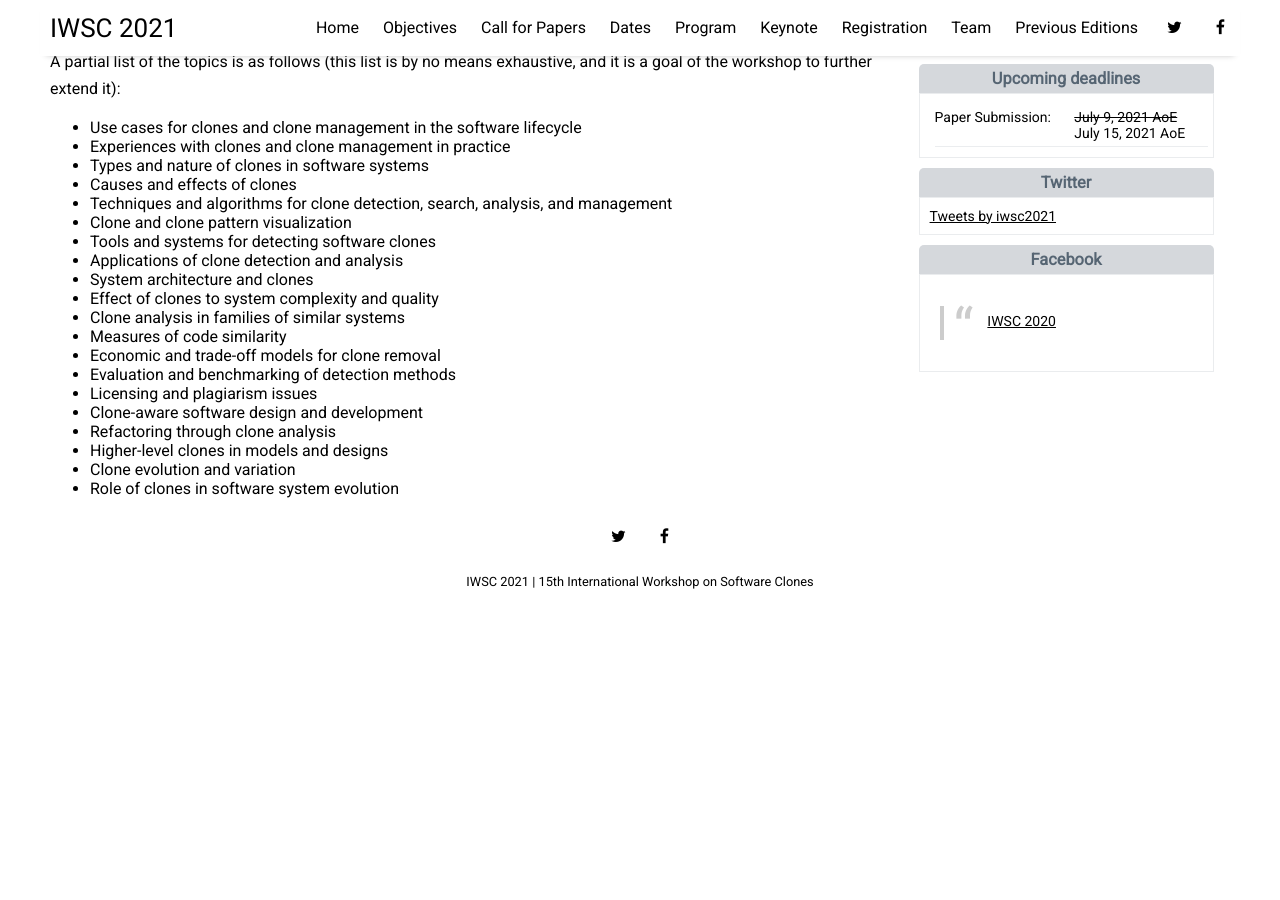
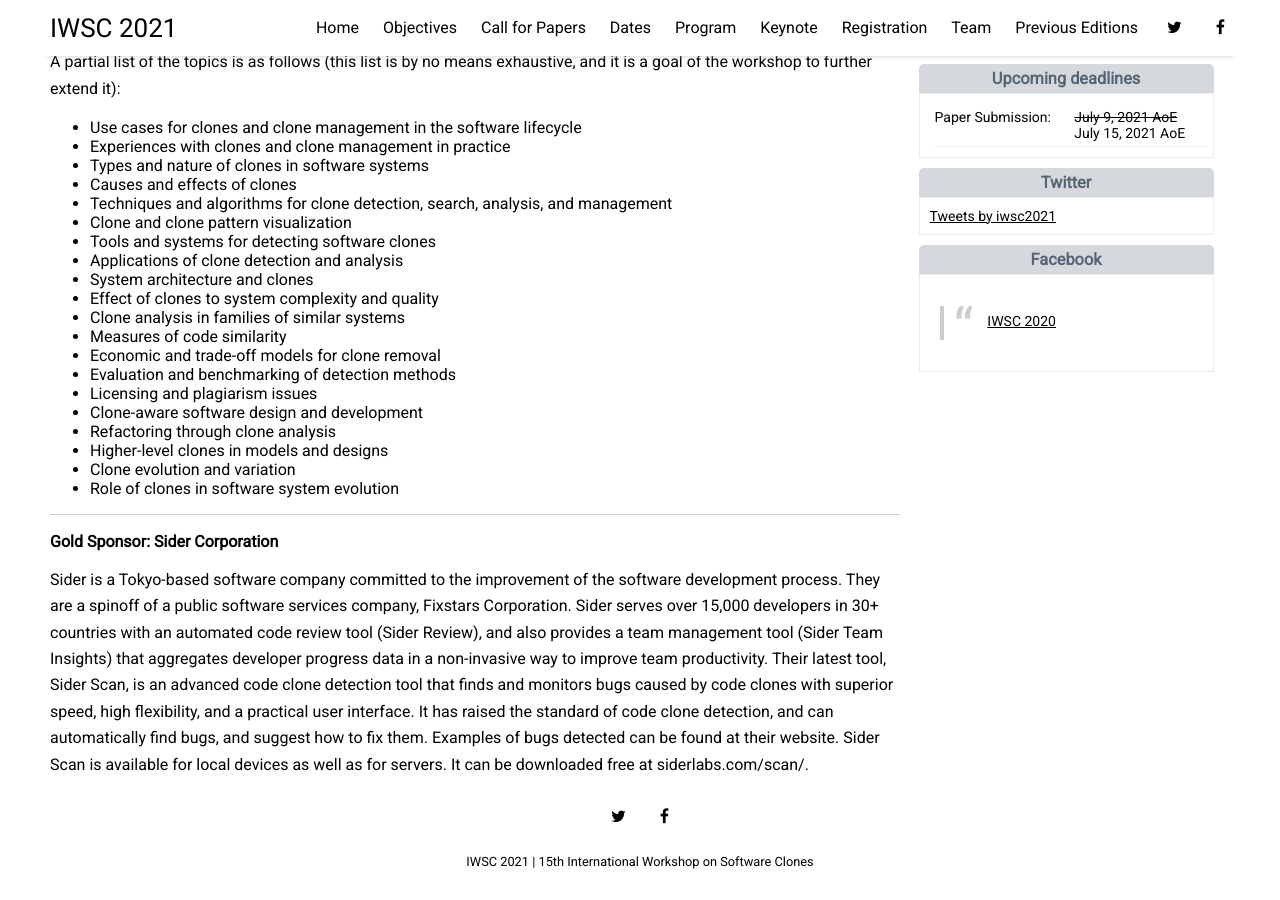
Before and after one commit to iwsc2023/iwsc2023.github.io, a Jekyll site: the page built from index.html, in a window 1280 px wide and 900 px high, scrolled down 820 px. Built offline with Jekyll 4.4.1, drawn with Linux system fonts in a browser that asks for light colours; nearby versions of some CDN libraries; the list of posts is cut into pages by our own code; comment, search, counter and statistics services are not loaded; before the commit the page ends 1440 px from its top, so only the background shows below that.

Commit message:
Update home.html

```diff
--- a/_layouts/home.html
+++ b/_layouts/home.html
@@ -102,6 +102,16 @@ title: Home
           <li>Role of clones in software system evolution</li>
         </ul>
       </p>
+
+      <hr />
+
+      <b>Gold Sponsor: Sider Corporation</b> <br/>
+      <p>
+      	Sider is a Tokyo-based software company committed to the improvement of the software development process. They are a spinoff of a public software services company, Fixstars Corporation. Sider serves over 15,000 developers in 30+ countries with an automated code review tool (Sider Review), and also provides a team management tool (Sider Team Insights) that aggregates developer progress data in a non-invasive way to improve team productivity.
+
+	Their latest tool, Sider Scan, is an advanced code clone detection tool that finds and monitors bugs caused by code clones with superior speed, high flexibility, and a practical user interface. It has raised the standard of code clone detection, and can automatically find bugs, and suggest how to fix them. Examples of bugs detected can be found at their website. Sider Scan is available for local devices as well as for servers. It can be downloaded free at siderlabs.com/scan/.
+      </p>
+
   </div>
 
   {% include sidebar.html %}
```
